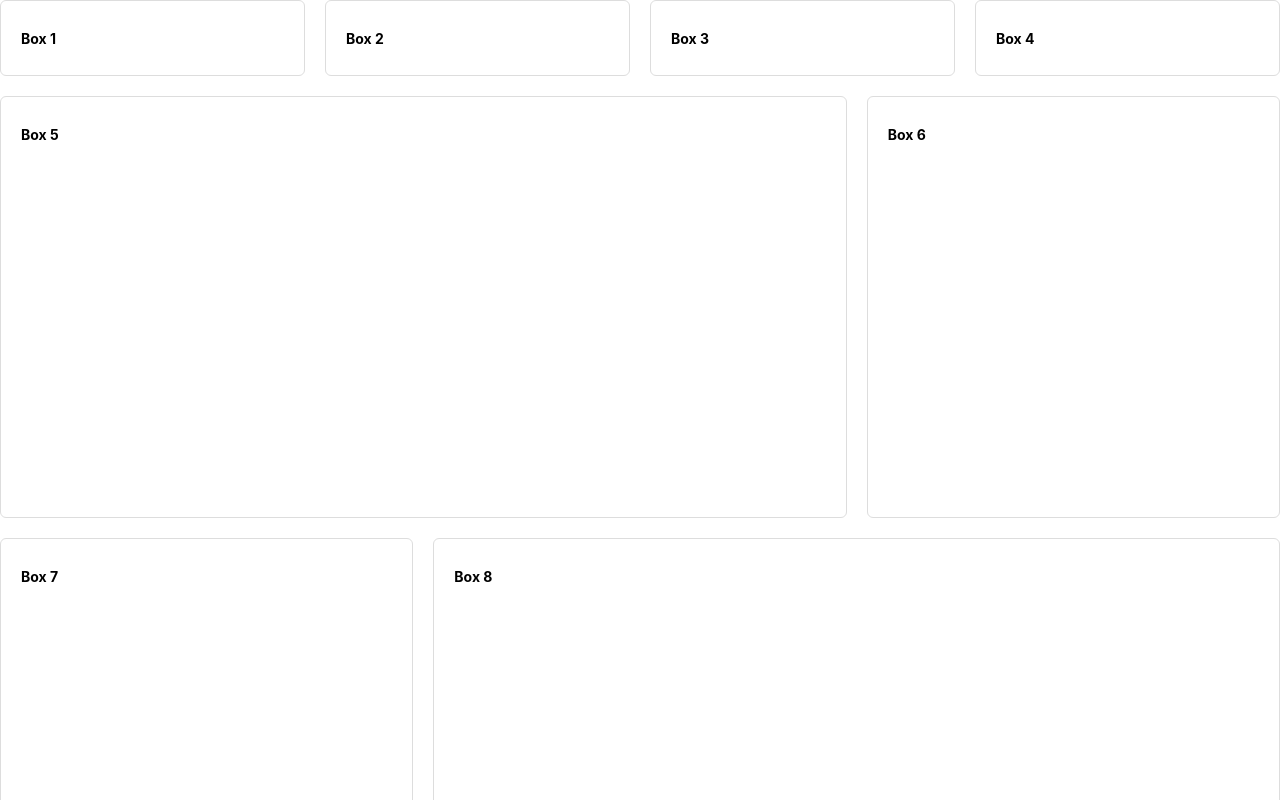
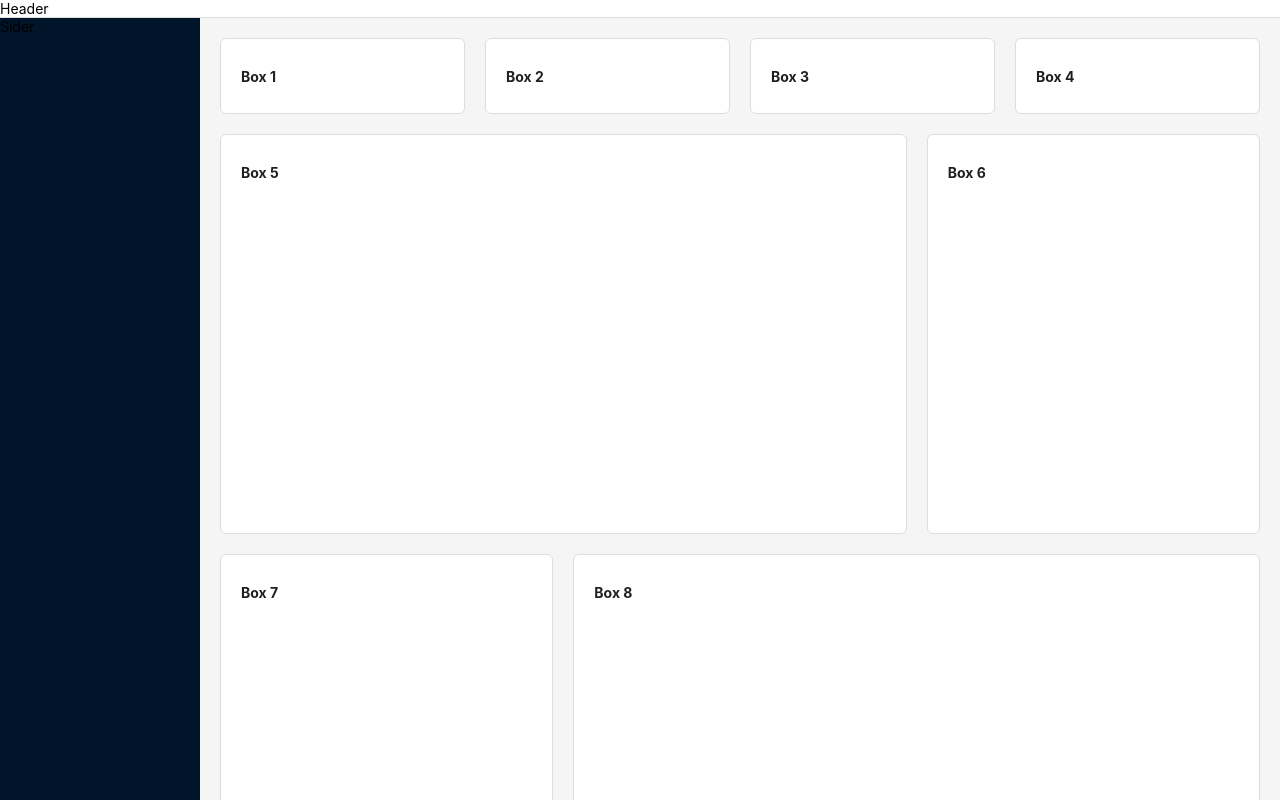
Before and after one commit to PhamDacQuan294/Ant-Design, a React (Create React App) app: page / in a window 1280 px wide. Shown: the top 800 px of the page. Built offline with nearby package versions, Linux system fonts and the light colour scheme.

Commit message:
Phần layout (1)

```diff
--- a/src/App.js
+++ b/src/App.js
@@ -1,12 +1,10 @@
 import './App.css';
-// import LearnButton from './components/LearnButton';
-import LearnGrid from './components/LearnGrid';
+import LayoutDefault from './layout/LayoutDefault';
 
 function App() {
   return (
     <>
-      {/* <LearnButton /> */}
-      <LearnGrid />
+      <LayoutDefault />
     </>
   );
 }
--- /dev/null
+++ b/src/layout/LayoutDefault/LayoutDefault.css
@@ -0,0 +1,9 @@
+.header {
+  display: flex;
+  border-bottom: 1px solid #ddd;
+  background: #fff;
+}
+
+.content {
+  padding: 20px;
+}
--- /dev/null
+++ b/src/layout/LayoutDefault/index.js
@@ -0,0 +1,33 @@
+import { Layout } from "antd";
+import "./LayoutDefault.css";
+import LearnGrid from '../../components/LearnGrid'
+
+const { Sider, Content } = Layout;
+
+function LayoutDefault() {
+  return (
+    <>
+      <Layout className="layout-default">
+
+        <header className="header">
+            Header
+        </header>
+
+        <Layout>
+
+          <Sider className="sider">
+            Sider
+          </Sider>
+
+          <Content className="content">
+            <LearnGrid />
+          </Content>
+
+        </Layout>
+
+      </Layout>
+    </>
+  )
+}
+
+export default LayoutDefault;
```
Also changed, not shown: src/components/LearnGrid/index.js (+0 -23 lines).
